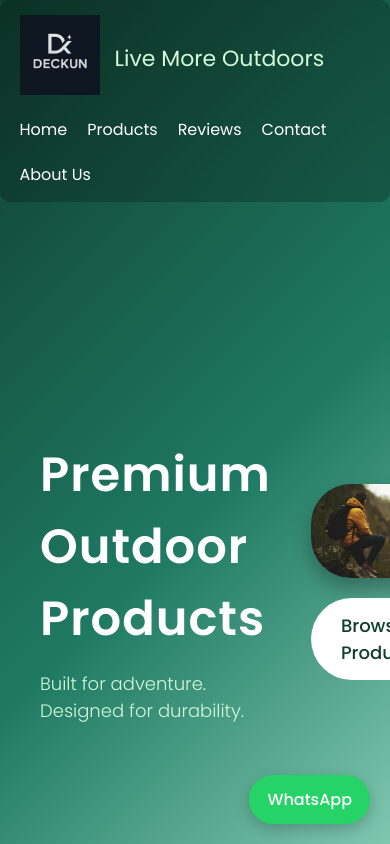
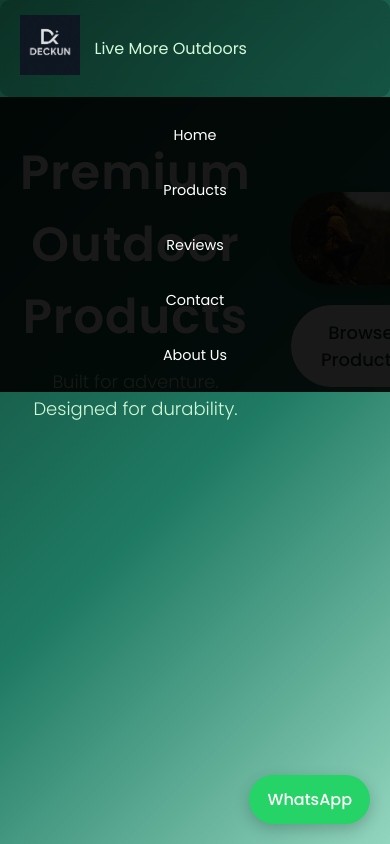
Before and after one commit to dizzy0756/deckun, a plain HTML site: page index.html in a window 390 px wide. Shown: the top 844 px of the page. Drawn offline with Linux system fonts and the light colour scheme.

Commit message:
Add files via upload

```diff
--- a/styles.css
+++ b/styles.css
@@ -62,6 +62,13 @@ body {
 
 .nav-links a:hover {
   color: #a8e6cf;
+}
+
+.menu-toggle {
+  display: none;
+  font-size: 28px;
+  color: white;
+  cursor: pointer;
 }
 
 /* HERO SECTION */
@@ -606,6 +613,94 @@ footer a:hover {
 
 /* RESPONSIVE */
 @media (max-width: 768px) {
+
+  .menu-toggle {
+    display: block;
+  }
+
+  .nav-links {
+    display: none;
+    flex-direction: column;
+    width: 100%;
+    background: rgba(0, 0, 0, 0.9);
+    position: absolute;
+    top: 100%;
+    left: 0;
+    padding: 15px 0;
+    text-align: center;
+  }
+
+  .nav-links li {
+    padding: 10px 0;
+  }
+
+  .nav-links.active {
+    display: flex;
+  }
+
+  /* Adjust navbar layout */
+  .navbar {
+    position: relative;
+  }
+
+  .logo {
+    height: 60px;
+  }
+
+  .moto {
+    font-size: 16px;
+  }
+
+  nav {
+    padding: 10px 20px;
+  }
+
+.nav-container {
+    flex-direction: column;
+    align-items: center;
+  }
+
+  .nav-logo {
+      font-size: 1.2rem;
+      margin-bottom: 8px;
+  }
+
+  .nav-links {
+      display: flex;
+      flex-direction: column;
+      gap: 10px;
+  }
+
+  .nav-links a {
+      font-size: 0.9rem;
+  }
+
+  .hero {
+    flex-direction: column;
+    text-align: center;
+    padding: 40px 20px;
+}
+
+.hero-text {
+    order: 1;
+}
+
+.hero-image {
+    order: 2;
+    width: 100%;
+    margin-top: 20px;
+}
+
+.hero-image img {
+    width: 100%;
+    height: auto;
+}
+
+.hero-button {
+        padding: 10px 20px;
+        font-size: 0.9rem;
+    }
+
   .product-card {
     flex-direction: column; /* stack image on top for mobile */
     align-items: center;
@@ -640,9 +735,3 @@ footer a:hover {
     grid-template-columns: repeat(2, 1fr);
   }
 }
-
-@media (max-width: 600px) {
-  .reviews-grid {
-    grid-template-columns: 1fr;
-  }
-}
```
Also changed, not shown: terms.html (+8 -1 lines).
